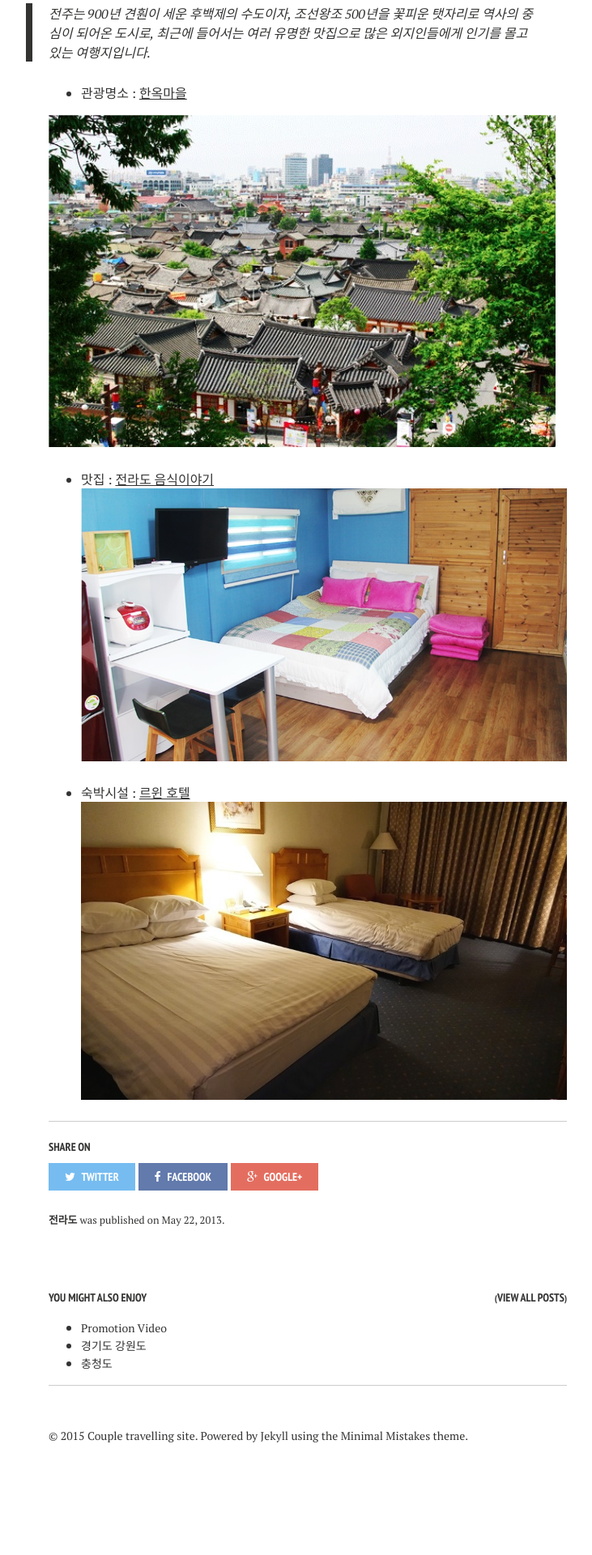
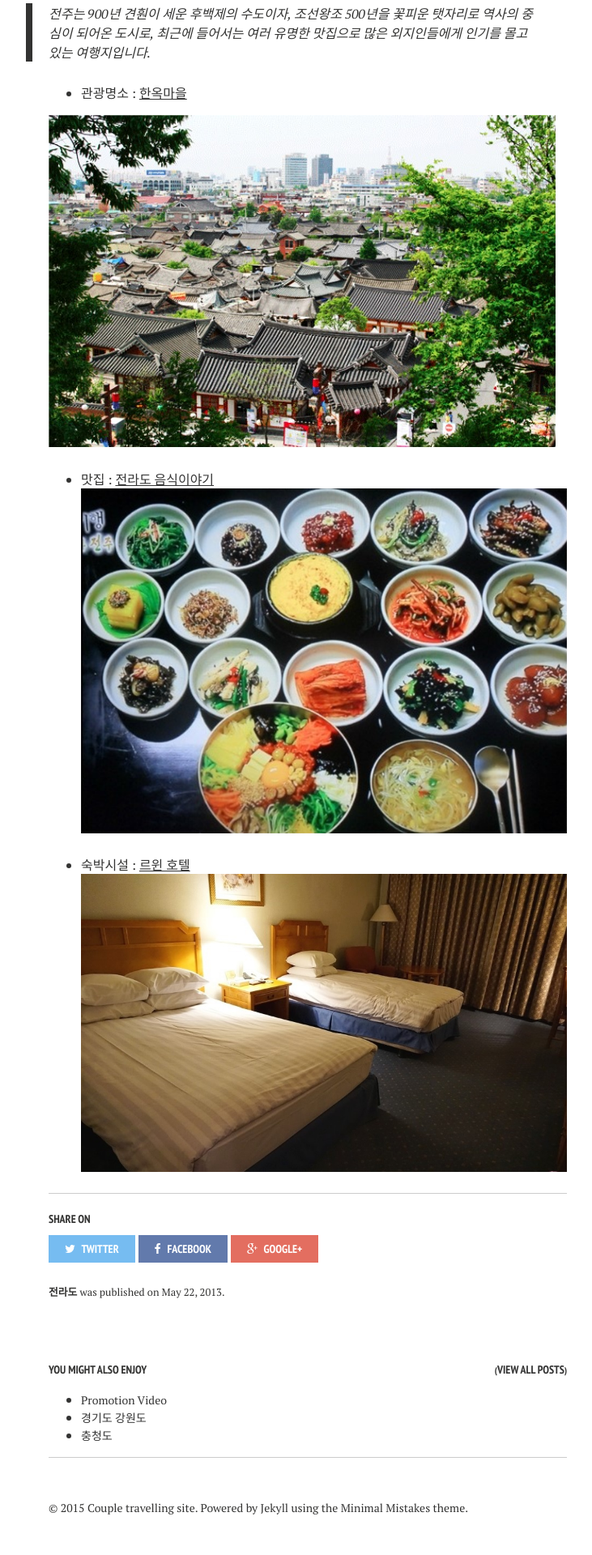
Before and after one commit to shinojin/shinojin.github.com, a Jekyll site: the page built from _posts/2013-05-22-sample-post-images.md, in a window 1280 px wide. Shown: the part 1763-3683 px from the top of the page at 81% size, without its empty margins (260-991 px from the left). Built offline with Jekyll 4.4.1, drawn with Linux system fonts in a browser that asks for light colours; nearby versions of some CDN libraries; before the commit the page ends 3594 px from its top, so only the background shows below that.

Commit message:
Update 2013-05-22-sample-post-images.md

```diff
--- a/_posts/2013-05-22-sample-post-images.md
+++ b/_posts/2013-05-22-sample-post-images.md
@@ -33,7 +33,7 @@ comments: true
 ![한옥마을](https://github.com/shinojin/shinojin.github.com/blob/master/images/jj-hanoktown.jpg?raw=true)
 
 - 맛집 : [전라도 음식이야기](www.jfoodstory.com)
-![전라도 음식이야기](https://github.com/shinojin/shinojin.github.com/blob/master/images/jj-damgyang%20meta.jpg)
+![전라도 음식이야기](https://github.com/shinojin/shinojin.github.com/blob/master/images/jj-foodstory.png)
 
 - 숙박시설 : [르윈 호텔](http://hotellewin.com/)
 ![르윈 호텔](https://github.com/shinojin/shinojin.github.com/blob/master/images/jj-rwin.jpg?raw=true)
```
